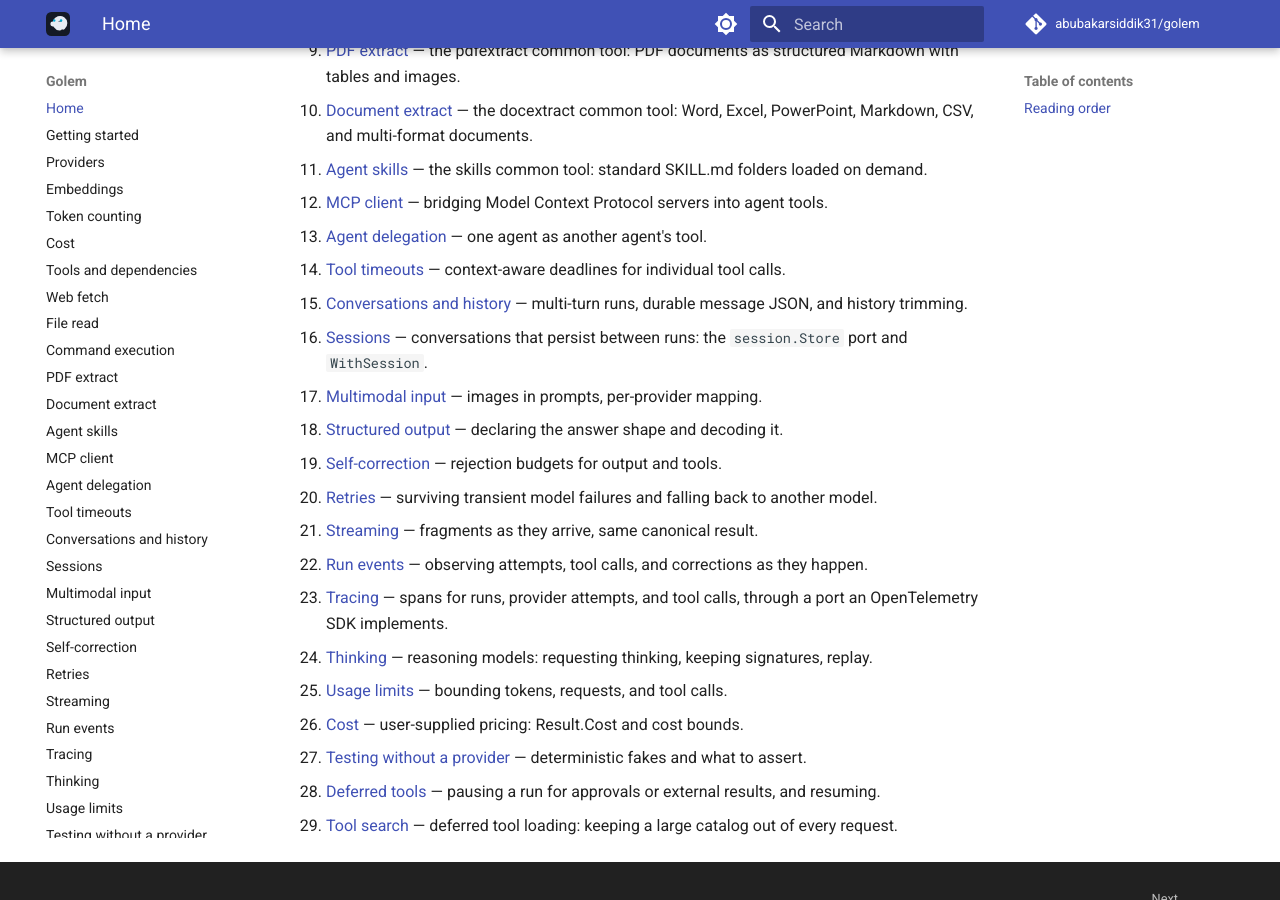
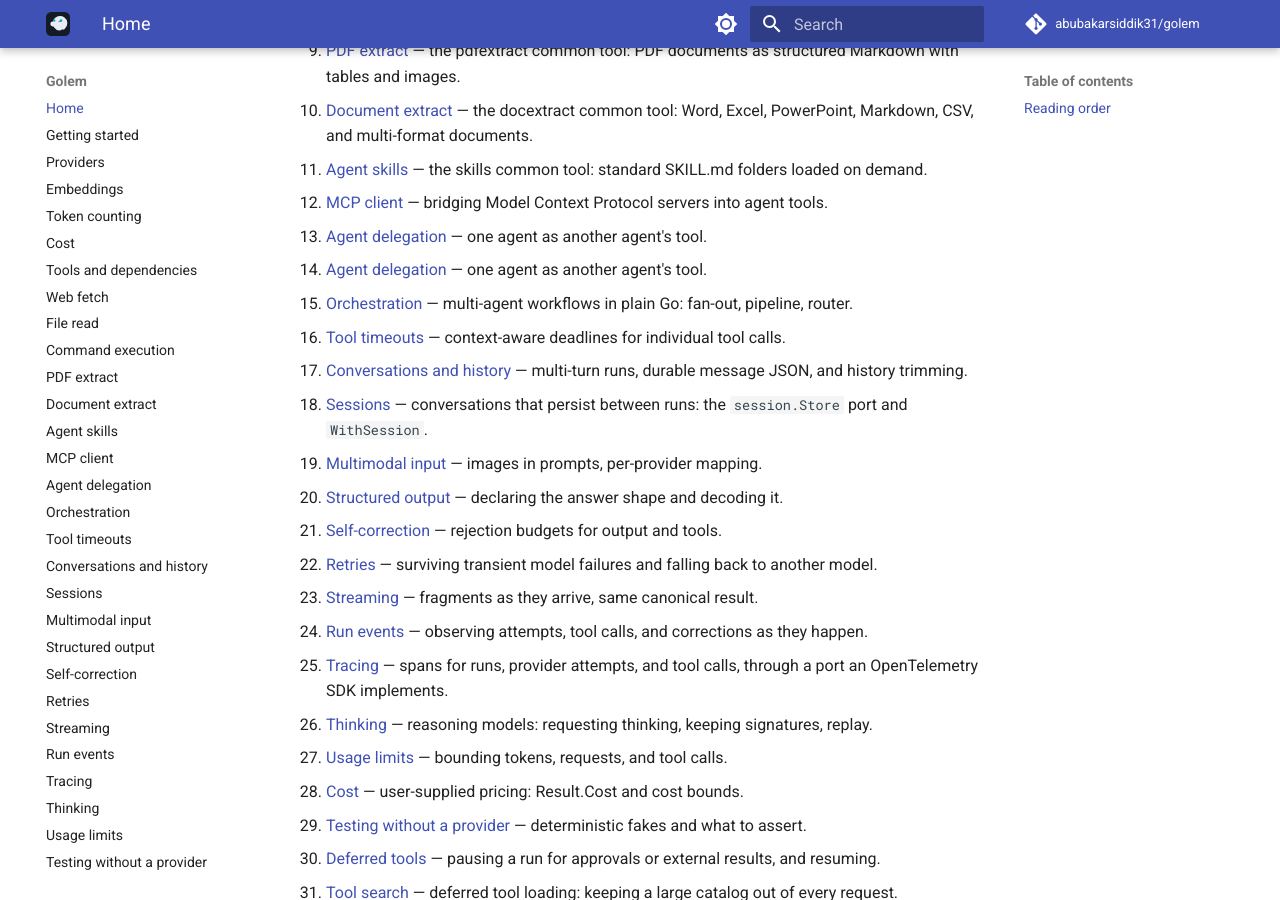
Before and after one commit to abubakarsiddik31/golem, an MkDocs documentation site: the page built from docs/guides/index.md, in a window 1280 px wide and 900 px high, scrolled down 645 px. Built offline with MkDocs 1.6.1 and Material for MkDocs 9.7.7, drawn with Linux system fonts in a browser that asks for light colours; comment, search, counter and statistics services are not loaded.

Commit message:
docs(orchestration): multi-agent composition in plain Go (#84)
* docs(orchestration): multi-agent composition in plain Go

The parity answer to graph-engine frameworks is a recipe book, not an
API. The guide shows the four patterns that cover multi-agent work —
fan-out/fan-in over concurrent specialists, sequential pipelines with
typed hand-offs, pre-run routing beside model-driven delegation, and
bounded batch maps — each a short snippet over existing seams: Run,
structured output, sessions, and AsTool.

The ownership rules come from patterns.md rule 6 and are stated where
they bite: the application owns the goroutines, the cancellation path,
and error delivery; Golem guarantees a shared agent serves concurrent
runs with per-run identity, and that a result's conversation is
immutable to its caller, which is what makes piping results safe by
construction.

No new API. A graph/workflow engine stays out per the foundation
non-goals; the guide says when fan-out earns its cost and when one
agent with all the context is cheaper.

Adds examples/orchestration — two specialists run concurrently and
feed a synthesizer, offline against scripted models — plus README,
guide index, and ROADMAP updates.

* docs(orchestration): unbreak the roadmap link for the published site

```diff
--- a/docs/guides/index.md
+++ b/docs/guides/index.md
@@ -24,19 +24,21 @@ example, and the README index agree.
 11. [Agent skills](skills.md) — the skills common tool: standard SKILL.md folders loaded on demand.
 12. [MCP client](mcp-client.md) — bridging Model Context Protocol servers into agent tools.
 13. [Agent delegation](agent-delegation.md) — one agent as another agent's tool.
-14. [Tool timeouts](tool-timeouts.md) — context-aware deadlines for individual tool calls.
-15. [Conversations and history](conversations-and-history.md) — multi-turn runs, durable message JSON, and history trimming.
-16. [Sessions](sessions.md) — conversations that persist between runs: the `session.Store` port and `WithSession`.
-17. [Multimodal input](multimodal-input.md) — images in prompts, per-provider mapping.
-18. [Structured output](structured-output.md) — declaring the answer shape and decoding it.
-19. [Self-correction](self-correction.md) — rejection budgets for output and tools.
-20. [Retries](retries.md) — surviving transient model failures and falling back to another model.
-21. [Streaming](streaming.md) — fragments as they arrive, same canonical result.
-22. [Run events](run-events.md) — observing attempts, tool calls, and corrections as they happen.
-23. [Tracing](tracing.md) — spans for runs, provider attempts, and tool calls, through a port an OpenTelemetry SDK implements.
-24. [Thinking](thinking.md) — reasoning models: requesting thinking, keeping signatures, replay.
-25. [Usage limits](usage-limits.md) — bounding tokens, requests, and tool calls.
-26. [Cost](cost.md) — user-supplied pricing: Result.Cost and cost bounds.
-27. [Testing without a provider](testing.md) — deterministic fakes and what to assert.
-28. [Deferred tools](deferred-tools.md) — pausing a run for approvals or external results, and resuming.
-29. [Tool search](tool-search.md) — deferred tool loading: keeping a large catalog out of every request.
+13. [Agent delegation](agent-delegation.md) — one agent as another agent's tool.
+14. [Orchestration](orchestration.md) — multi-agent workflows in plain Go: fan-out, pipeline, router.
+15. [Tool timeouts](tool-timeouts.md) — context-aware deadlines for individual tool calls.
+16. [Conversations and history](conversations-and-history.md) — multi-turn runs, durable message JSON, and history trimming.
+17. [Sessions](sessions.md) — conversations that persist between runs: the `session.Store` port and `WithSession`.
+18. [Multimodal input](multimodal-input.md) — images in prompts, per-provider mapping.
+19. [Structured output](structured-output.md) — declaring the answer shape and decoding it.
+20. [Self-correction](self-correction.md) — rejection budgets for output and tools.
+21. [Retries](retries.md) — surviving transient model failures and falling back to another model.
+22. [Streaming](streaming.md) — fragments as they arrive, same canonical result.
+23. [Run events](run-events.md) — observing attempts, tool calls, and corrections as they happen.
+24. [Tracing](tracing.md) — spans for runs, provider attempts, and tool calls, through a port an OpenTelemetry SDK implements.
+25. [Thinking](thinking.md) — reasoning models: requesting thinking, keeping signatures, replay.
+26. [Usage limits](usage-limits.md) — bounding tokens, requests, and tool calls.
+27. [Cost](cost.md) — user-supplied pricing: Result.Cost and cost bounds.
+28. [Testing without a provider](testing.md) — deterministic fakes and what to assert.
+29. [Deferred tools](deferred-tools.md) — pausing a run for approvals or external results, and resuming.
+30. [Tool search](tool-search.md) — deferred tool loading: keeping a large catalog out of every request.
--- a/mkdocs.yml
+++ b/mkdocs.yml
@@ -60,6 +60,7 @@ nav:
   - Agent skills: skills.md
   - MCP client: mcp-client.md
   - Agent delegation: agent-delegation.md
+  - Orchestration: orchestration.md
   - Tool timeouts: tool-timeouts.md
   - Conversations and history: conversations-and-history.md
   - Sessions: sessions.md
```
Also changed, not shown: CHANGELOG.md (+2 -0 lines), README.md (+2 -0 lines), docs/ROADMAP.md (+7 -0 lines), docs/guides/orchestration.md (added, +182 -0 lines), 1 other file.
